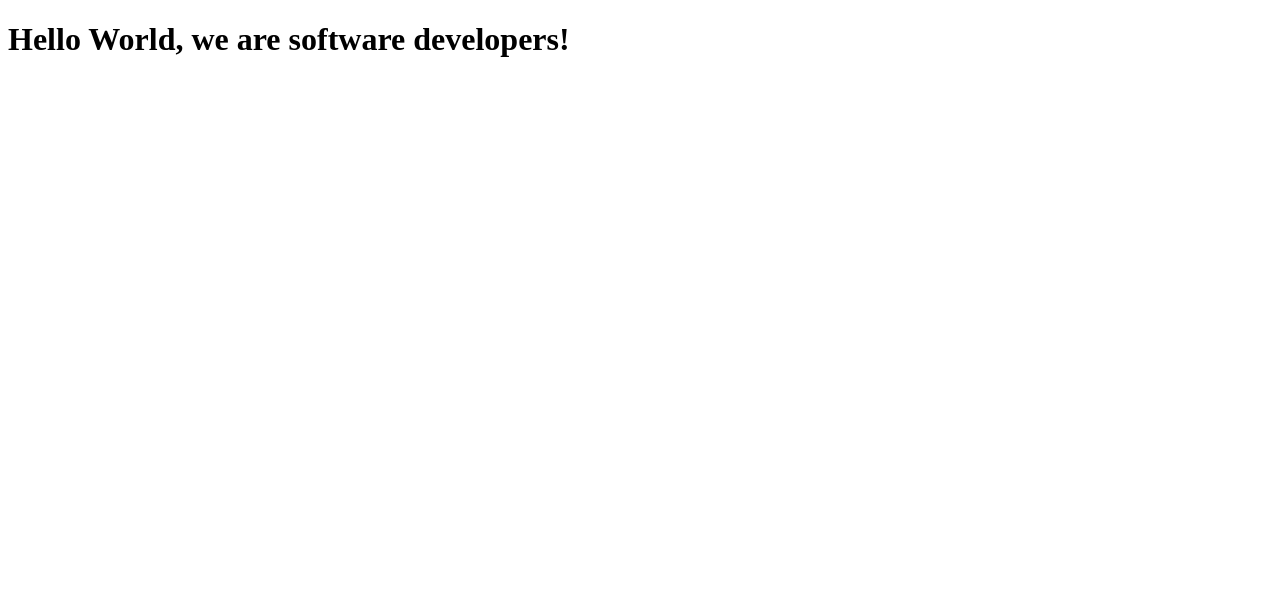
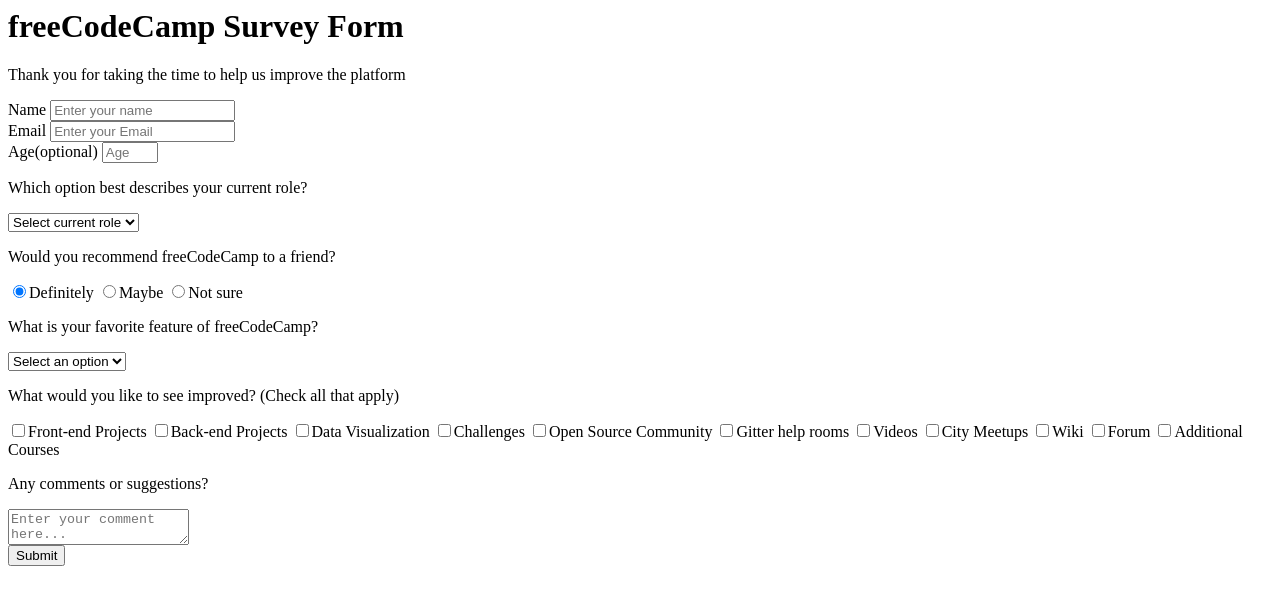
Before and after one commit to krys2fa/microverse-git-project, a plain HTML site: page fcc-test-suite-template-master 2/index.html in a window 1280 px wide. Drawn offline with Linux system fonts and the light colour scheme.

Commit message:
editing index.html

```diff
--- a/fcc-test-suite-template-master 2/index.html
+++ b/fcc-test-suite-template-master 2/index.html
@@ -1,28 +1,212 @@
-<!DOCTYPE html>
-<html lang="en">
-  <head>
-    <meta charset="UTF-8">
-    <title>Fork Me! FCC: Test Suite Template</title>
-    <link rel="stylesheet" href="css/style.css">
-  </head>
+<div class="container">
+  <header class="header">
+    <h1 id="title" class="text-center">freeCodeCamp Survey Form</h1>
+    <p id="description" class="description text-center">
+      Thank you for taking the time to help us improve the platform
+    </p>
+  </header>
+  <form id="survey-form">
+    <div class="form-group">
+      <label id="name-label" for="name">Name</label>
+      <input
+        type="text"
+        name="name"
+        id="name"
+        class="form-control"
+        placeholder="Enter your name"
+        required
+      />
+    </div>
+    <div class="form-group">
+      <label id="email-label" for="email">Email</label>
+      <input
+        type="email"
+        name="email"
+        id="email"
+        class="form-control"
+        placeholder="Enter your Email"
+        required
+      />
+    </div>
+    <div class="form-group">
+      <label id="number-label" for="number"
+        >Age<span class="clue">(optional)</span></label
+      >
+      <input
+        type="number"
+        name="age"
+        id="number"
+        min="10"
+        max="99"
+        class="form-control"
+        placeholder="Age"
+      />
+    </div>
+    <div class="form-group">
+      <p>Which option best describes your current role?</p>
+      <select id="dropdown" name="role" class="form-control" required>
+        <option disabled selected value>Select current role</option>
+        <option value="student">Student</option>
+        <option value="job">Full Time Job</option>
+        <option value="learner">Full Time Learner</option>
+        <option value="preferNo">Prefer not to say</option>
+        <option value="other">Other</option>
+      </select>
+    </div>
 
-  <body>
-    <script src="https://cdn.freecodecamp.org/testable-projects-fcc/v1/bundle.js"></script>
+    <div class="form-group">
+      <p>Would you recommend freeCodeCamp to a friend?</p>
+      <label>
+        <input
+          name="user-recommend"
+          value="definitely"
+          type="radio"
+          class="input-radio"
+          checked
+        />Definitely</label
+      >
+      <label>
+        <input
+          name="user-recommend"
+          value="maybe"
+          type="radio"
+          class="input-radio"
+        />Maybe</label
+      >
 
-    <!--
+      <label
+        ><input
+          name="user-recommend"
+          value="not-sure"
+          type="radio"
+          class="input-radio"
+        />Not sure</label
+      >
+    </div>
 
-    Hello Camper!
+    <div class="form-group">
+      <p>
+        What is your favorite feature of freeCodeCamp?
+      </p>
+      <select id="most-like" name="mostLike" class="form-control" required>
+        <option disabled selected value>Select an option</option>
+        <option value="challenges">Challenges</option>
+        <option value="projects">Projects</option>
+        <option value="community">Community</option>
+        <option value="openSource">Open Source</option>
+      </select>
+    </div>
 
-    For now, the test suite only works in Chrome!
-    Please read the README below in the JS Editor before beginning.
-    Feel free to delete this message once you have read it.
-    Good luck and Happy Coding!
+    <div class="form-group">
+      <p>
+        What would you like to see improved?
+        <span class="clue">(Check all that apply)</span>
+      </p>
 
-    - The freeCodeCamp Team
+      <label
+        ><input
+          name="prefer"
+          value="front-end-projects"
+          type="checkbox"
+          class="input-checkbox"
+        />Front-end Projects</label
+      >
+      <label>
+        <input
+          name="prefer"
+          value="back-end-projects"
+          type="checkbox"
+          class="input-checkbox"
+        />Back-end Projects</label
+      >
+      <label
+        ><input
+          name="prefer"
+          value="data-visualization"
+          type="checkbox"
+          class="input-checkbox"
+        />Data Visualization</label
+      >
+      <label
+        ><input
+          name="prefer"
+          value="challenges"
+          type="checkbox"
+          class="input-checkbox"
+        />Challenges</label
+      >
+      <label
+        ><input
+          name="prefer"
+          value="open-source-community"
+          type="checkbox"
+          class="input-checkbox"
+        />Open Source Community</label
+      >
+      <label
+        ><input
+          name="prefer"
+          value="gitter-help-rooms"
+          type="checkbox"
+          class="input-checkbox"
+        />Gitter help rooms</label
+      >
+      <label
+        ><input
+          name="prefer"
+          value="videos"
+          type="checkbox"
+          class="input-checkbox"
+        />Videos</label
+      >
+      <label
+        ><input
+          name="prefer"
+          value="city-meetups"
+          type="checkbox"
+          class="input-checkbox"
+        />City Meetups</label
+      >
+      <label
+        ><input
+          name="prefer"
+          value="wiki"
+          type="checkbox"
+          class="input-checkbox"
+        />Wiki</label
+      >
+      <label
+        ><input
+          name="prefer"
+          value="forum"
+          type="checkbox"
+          class="input-checkbox"
+        />Forum</label
+      >
+      <label
+        ><input
+          name="prefer"
+          value="additional-courses"
+          type="checkbox"
+          class="input-checkbox"
+        />Additional Courses</label
+      >
+    </div>
 
-    -->
+    <div class="form-group">
+      <p>Any comments or suggestions?</p>
+      <textarea
+        id="comments"
+        class="input-textarea"
+        name="comment"
+        placeholder="Enter your comment here..."
+      ></textarea>
+    </div>
 
-    <h1>Hello World, we are software developers!</h1>
-    <script  src="js/index.js"></script>
-  </body>
-</html>
+    <div class="form-group">
+      <button type="submit" id="submit" class="submit-button">
+        Submit
+      </button>
+    </div>
+  </form>
+</div>
```
Also changed, not shown: 1 other file.
